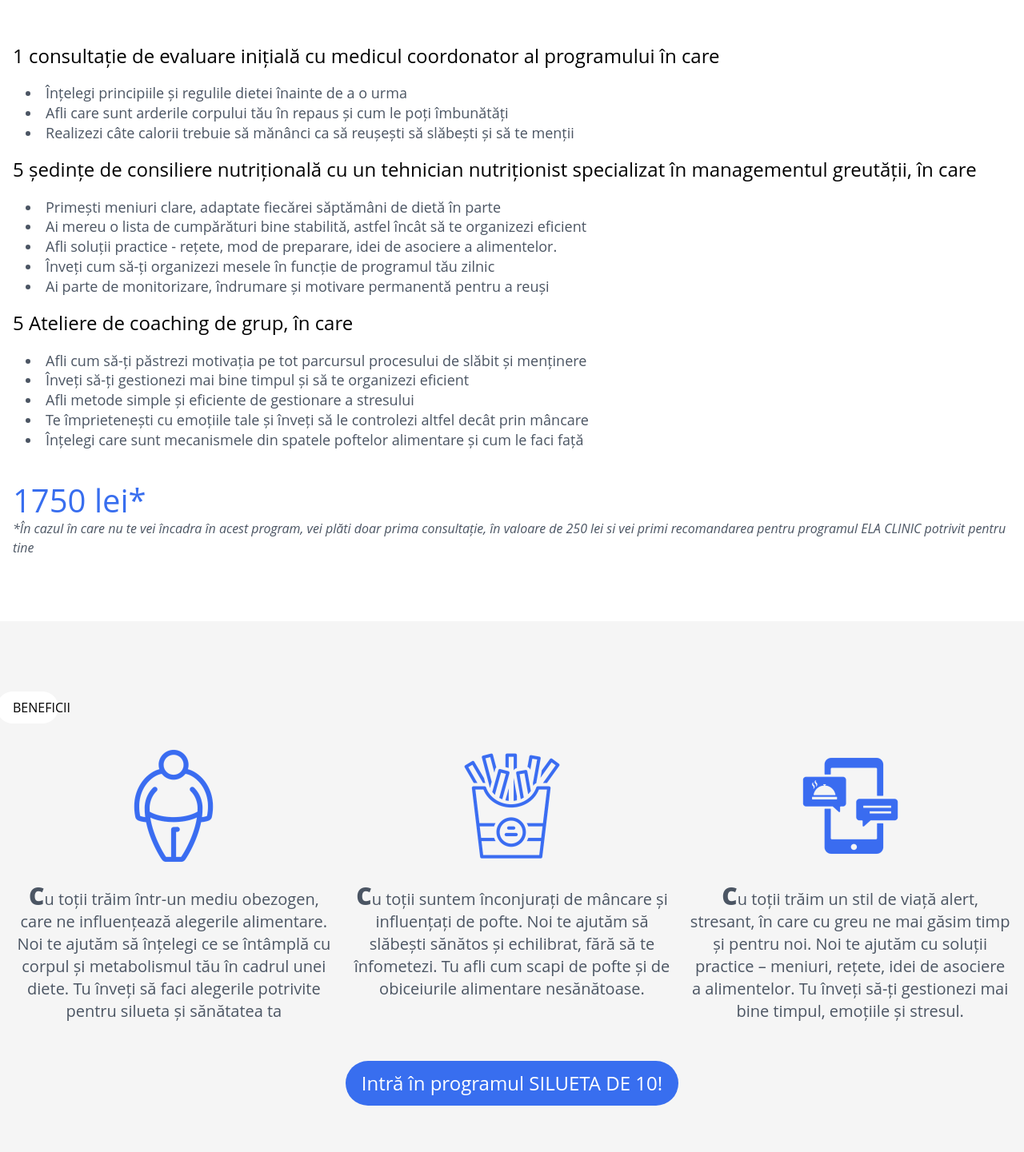
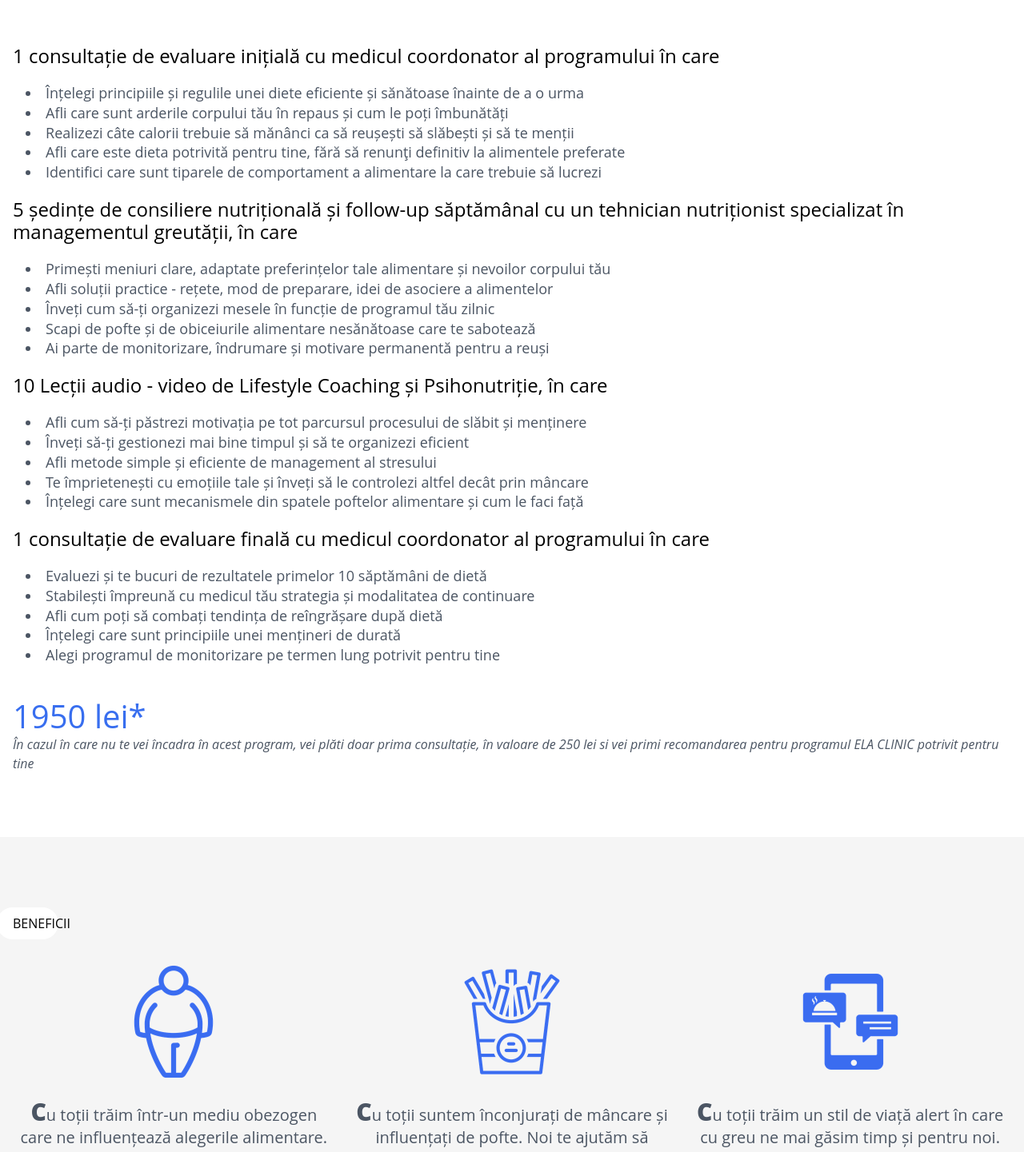
Before and after one commit to dragomirweb/ela.landing.v2, a Next.js app: page / in a window 1280 px wide. Shown: the part 901-2342 px from the top of the page at 80% size. Built offline with nearby package versions, Linux system fonts and the light colour scheme.

Commit message:
add new texts

```diff
--- a/components/features/Sections/Benefits/Benefits.tsx
+++ b/components/features/Sections/Benefits/Benefits.tsx
@@ -33,10 +33,10 @@ const Benefits: React.FunctionComponent<IBenefitsProps> = (props) => {
                 className="text-center text-xl first-letter:text-3xl
                 first-letter:font-black text-secondary grow mt-5"
               >
-                Cu toții trăim într-un mediu obezogen, care ne influențează
+                Cu toții trăim într-un mediu obezogen care ne influențează
                 alegerile alimentare. Noi te ajutăm să înțelegi ce se întâmplă
-                cu corpul și metabolismul tău în cadrul unei diete. Tu înveți să
-                faci alegerile potrivite pentru silueta și sănătatea ta
+                cu corpul tău în cadrul unei diete.Tu înveți să faci alegerile
+                potrivite pentru silueta și sănătatea ta
               </p>
             </div>
             <div className="flex flex-col items-center justify-center">
@@ -68,23 +68,25 @@ const Benefits: React.FunctionComponent<IBenefitsProps> = (props) => {
                 height={150}
               ></ElaImage>
               <p className="text-center text-xl first-letter:text-3xl first-letter:font-black text-secondary grow mt-5">
-                Cu toții trăim un stil de viață alert, stresant, în care cu greu
-                ne mai găsim timp și pentru noi. Noi te ajutăm cu soluții
-                practice – meniuri, rețete, idei de asociere a alimentelor. Tu
-                înveți să-ți gestionezi mai bine timpul, emoțiile și stresul.
+                Cu toții trăim un stil de viață alert în care cu greu ne mai
+                găsim timp și pentru noi. Noi te ajutăm cu soluții practice –
+                meniuri, rețete, idei de asociere a alimentelor. Tu înveți să-ți
+                gestionezi mai bine timpul, emoțiile și stresul.
               </p>
             </div>
           </div>
           <div className="flex items-center justify-center py-10">
-            <ElaButton
-              className="text-2xl"
+            <div className="mt-6">
+              <a
                 onClick={() => {
                   window.location.hash = ''
                   window.location.hash = 'programare'
                 }}
+                className="cursor-pointer inline-flex px-4 py-2 border border-transparent text-base font-medium rounded-full shadow-sm text-white bg-brand-500 hover:bg-brand-600"
               >
                 Intră în programul SILUETA DE 10!
-            </ElaButton>
+              </a>
+            </div>
           </div>
         </div>
       </Container>
--- a/components/features/Sections/RegainYourHealth/RegainYourHealth.tsx
+++ b/components/features/Sections/RegainYourHealth/RegainYourHealth.tsx
@@ -33,7 +33,8 @@ const RegainYourHealth: React.FunctionComponent = () => {
         <ul className="list-disc list-inside desktop:pl-4 text-lg leading-snug text-secondary ">
           <li>
             <span>
-              Înțelegi principiile și regulile dietei înainte de a o urma
+              Înțelegi principiile și regulile unei diete eficiente și sănătoase
+              înainte de a o urma
             </span>
           </li>
           <li>
@@ -48,29 +49,41 @@ const RegainYourHealth: React.FunctionComponent = () => {
               slăbești și să te menții
             </span>
           </li>
+          <li>
+            <span>
+              Afli care este dieta potrivită pentru tine, fără să renunţi
+              definitiv la alimentele preferate
+            </span>
+          </li>
+          <li>
+            <span>
+              Identifici care sunt tiparele de comportament a alimentare la care
+              trebuie să lucrezi
+            </span>
+          </li>
         </ul>
 
         <Heading className="my-5" tag="h5">
-          5 ședințe de consiliere nutrițională cu un tehnician nutriționist
-          specializat în managementul greutății, în care
+          5 ședințe de consiliere nutrițională și follow-up săptămânal cu un
+          tehnician nutriționist specializat în managementul greutății, în care
         </Heading>
 
         <ul className="list-disc list-inside desktop:pl-4 text-lg leading-snug text-secondary">
           <li>
-            Primești meniuri clare, adaptate fiecărei săptămâni de dietă în
-            parte
-          </li>
-          <li>
-            Ai mereu o lista de cumpărături bine stabilită, astfel încât să te
-            organizezi eficient
+            Primești meniuri clare, adaptate preferințelor tale alimentare și
+            nevoilor corpului tău
           </li>
           <li>
             Afli soluții practice - rețete, mod de preparare, idei de asociere a
-            alimentelor.
+            alimentelor
           </li>
           <li>
             Înveți cum să-ți organizezi mesele în funcție de programul tău
             zilnic
+          </li>
+          <li>
+            Scapi de pofte și de obiceiurile alimentare nesănătoase care te
+            sabotează
           </li>
           <li>
             Ai parte de monitorizare, îndrumare și motivare permanentă pentru a
@@ -79,7 +92,8 @@ const RegainYourHealth: React.FunctionComponent = () => {
         </ul>
 
         <Heading className="my-5" tag="h5">
-          5 Ateliere de coaching de grup, în care
+          10 Lecții audio - video de Lifestyle Coaching și Psihonutriție, în
+          care
         </Heading>
 
         <ul className="list-disc list-inside desktop:pl-4 text-lg leading-snug text-secondary">
@@ -90,7 +104,7 @@ const RegainYourHealth: React.FunctionComponent = () => {
           <li>
             Înveți să-ți gestionezi mai bine timpul și să te organizezi eficient
           </li>
-          <li>Afli metode simple și eficiente de gestionare a stresului</li>
+          <li>Afli metode simple și eficiente de management al stresului</li>
           <li>
             Te împrietenești cu emoțiile tale și înveți să le controlezi altfel
             decât prin mâncare
@@ -100,13 +114,33 @@ const RegainYourHealth: React.FunctionComponent = () => {
             cum le faci față
           </li>
         </ul>
+
+        <Heading className="my-5" tag="h5">
+          1 consultație de evaluare finală cu medicul coordonator al programului
+          în care
+        </Heading>
+
+        <ul className="list-disc list-inside desktop:pl-4 text-lg leading-snug text-secondary">
+          <li>
+            Evaluezi și te bucuri de rezultatele primelor 10 săptămâni de dietă
+          </li>
+          <li>
+            Stabilești împreună cu medicul tău strategia și modalitatea de
+            continuare
+          </li>
+          <li>Afli cum poți să combați tendința de reîngrășare după dietă</li>
+          <li>Înțelegi care sunt principiile unei mențineri de durată</li>
+          <li>
+            Alegi programul de monitorizare pe termen lung potrivit pentru tine
+          </li>
+        </ul>
       </div>
       <div>
         <Heading className="mt-10 text-brand-500 " tag="h3">
-          1750 lei*
+          1950 lei*
         </Heading>
         <p className="text-secondary italic">
-          *În cazul în care nu te vei încadra în acest program, vei plăti doar
+          În cazul în care nu te vei încadra în acest program, vei plăti doar
           prima consultație, în valoare de 250 lei si vei primi recomandarea
           pentru programul ELA CLINIC potrivit pentru tine
         </p>
--- a/components/features/Sections/Steps/Steps.tsx
+++ b/components/features/Sections/Steps/Steps.tsx
@@ -31,7 +31,7 @@ const Steps: React.FunctionComponent = () => {
         <hr className="my-10" />
         <Step
           step="Pasul 2"
-          heading="Consultația medicală"
+          heading="Consultația medicală de evaluare inițială"
           imgPath="/assets/images/consultatia_medicala.webp"
           alt="Analiza compozitiei corporale"
           align="right"
@@ -80,7 +80,7 @@ const Steps: React.FunctionComponent = () => {
 
         <Step
           step="Pasul 3"
-          heading="Consilierea nutrițională și atelierele de coaching"
+          heading="Consilierea nutrițională și lecțiile audio-video de Lifestyle Coaching și Psihonutriție"
           imgPath="/assets/images/consultatii_coaching.webp"
           alt="Analiza compozitiei corporale"
           align="left"
@@ -89,8 +89,17 @@ const Steps: React.FunctionComponent = () => {
             <Paragraph>
               Timp de 10 săptămâni vei avea parte de monitorizare, îndrumare și
               suport săptămânal prin întâlniri cu nutriționistul tău specializat
-              în managementul greutății și ateliere de coaching de grup, astfel
-              încât să reușești ce ți-ai propus.
+              în managementul greutății.
+            </Paragraph>
+            <Paragraph>
+              Lecțiile audio-video de Lifestyle Coaching și Psihonutriție te vor
+              ajuta să să înțelegi mai bine mecanismele emoționale și
+              comportamentale care conduc la acumularea kilogramelor în plus
+              nedorite
+            </Paragraph>{' '}
+            <Paragraph>
+              Înveți să devii magicianul siluetei tale și să-ți recapeți
+              controlul asupra corpului tău
             </Paragraph>
           </div>
         </Step>
@@ -110,10 +119,16 @@ const Steps: React.FunctionComponent = () => {
             <ul className="list-disc list-inside desktop:pl-4 text-lg leading-snug text-secondary ">
               <li>
                 <span>
+                  Stabilești acest lucru împreună cu medicul coordonator al
+                  programului
+                </span>
+              </li>
+              <li>
+                <span>
                   Poți relua programul de 10 săptămâni, dacă ai nevoie să
                   slăbești în continuare
                 </span>
-              </li>
+              </li>{' '}
               <li>
                 <span>
                   Poți opta pentru un program de menținere a greutății
```
Also changed, not shown: package.json (line endings or trailing spaces). Lines whose indentation alone changed are shown as unchanged.
